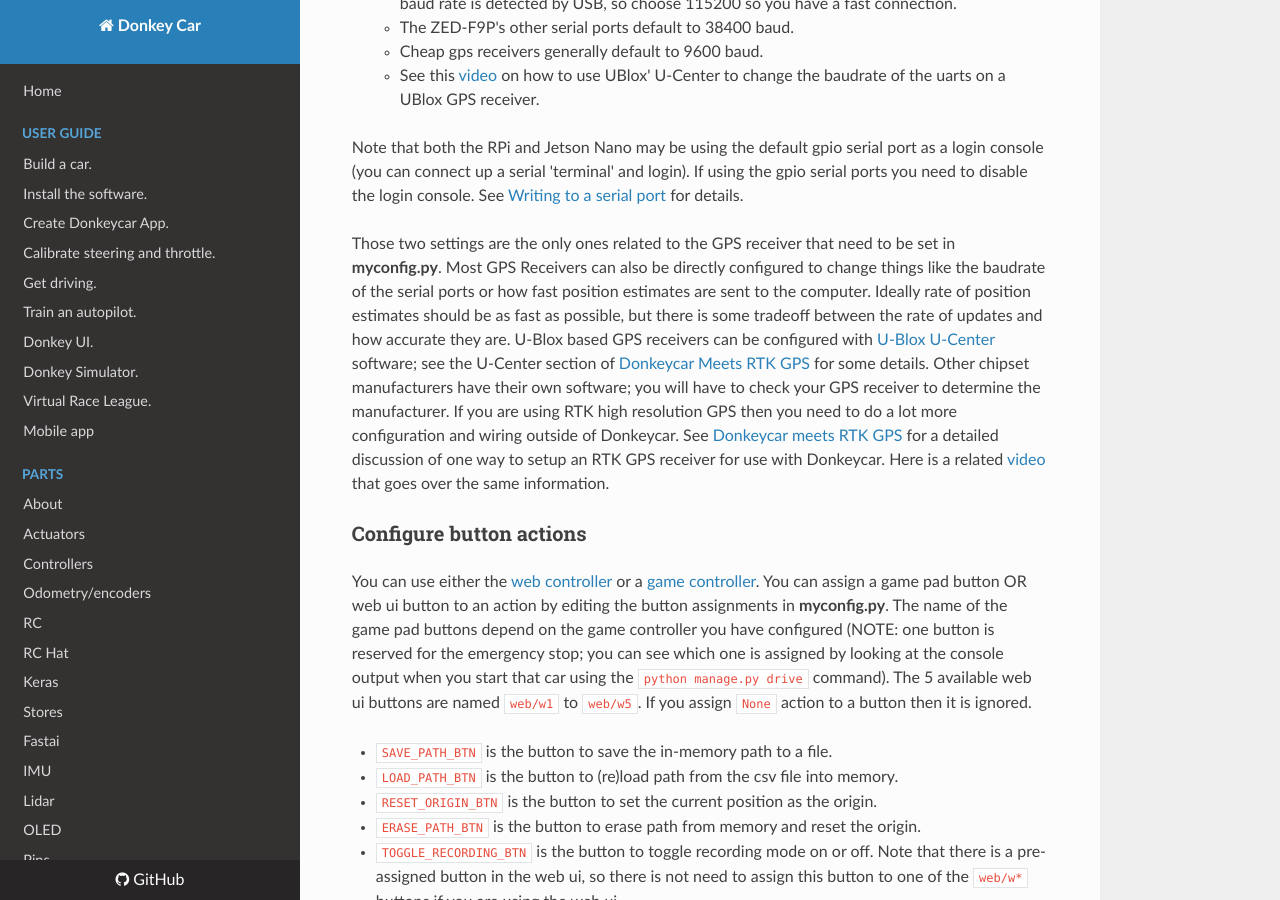
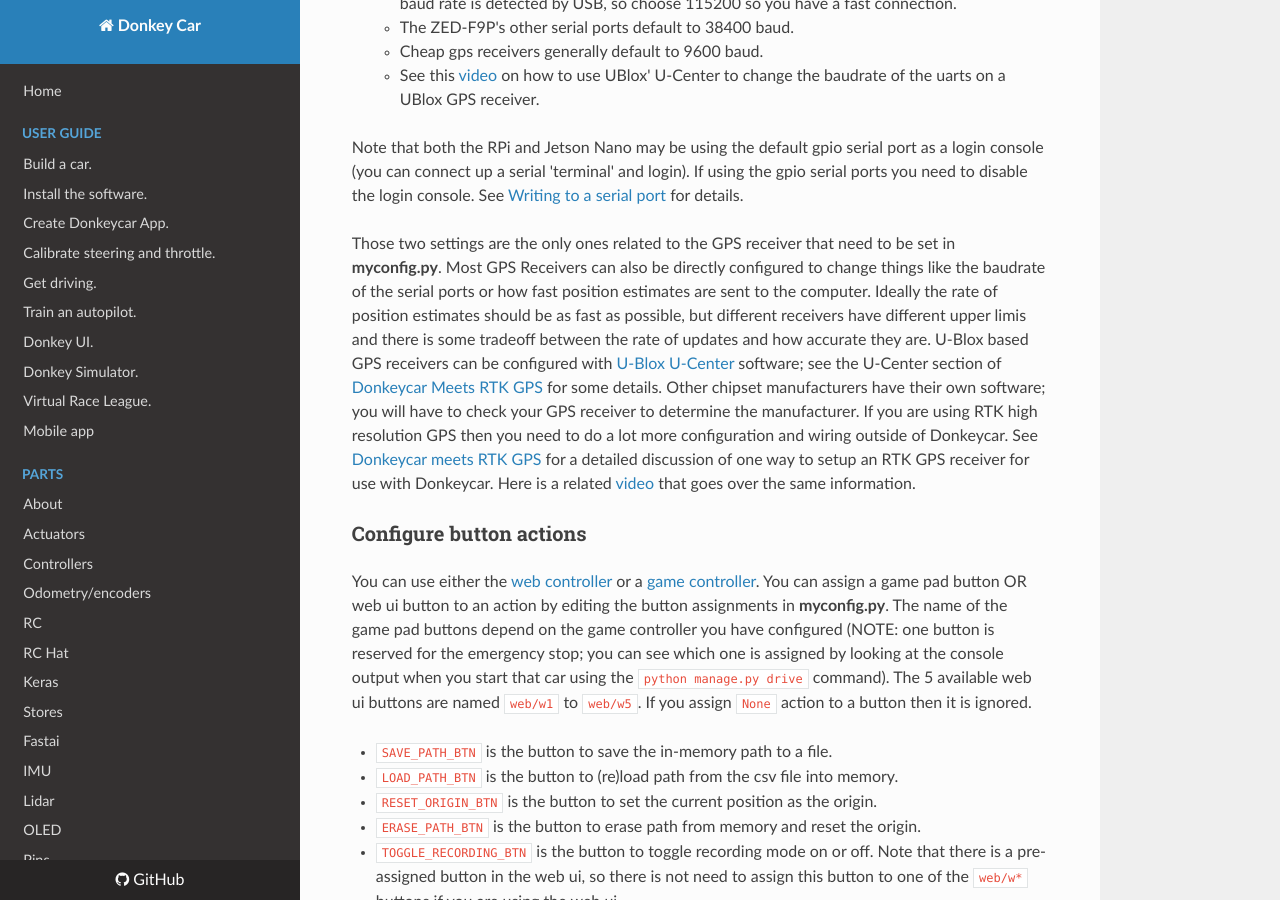
Before and after one commit to autorope/donkeydocs, an MkDocs documentation site: the page built from docs/guide/path_follow/path_follow.md, in a window 1280 px wide and 900 px high, scrolled down 2051 px. Built offline with MkDocs 1.6.1, drawn with Linux system fonts in a browser that asks for light colours; nearby versions of some CDN libraries.

Commit message:
minor syntax fix

```diff
--- a/docs/guide/path_follow/path_follow.md
+++ b/docs/guide/path_follow/path_follow.md
@@ -53,7 +53,7 @@ In **myconfig.py**, search for the 'gps' section.  Make sure `HAVE_GPS = True` i
 
 Note that both the RPi and Jetson Nano may be using the default gpio serial port as a login console (you can connect up a serial 'terminal' and login).  If using the gpio serial ports you need to disable the login console.  See [Writing to a serial port](https://ezward.github.io/gps/#writing-to-the-serial-port) for details.
 
-Those two settings are the only ones related to the GPS receiver that need to be set in **myconfig.py**.  Most GPS Receivers can also be directly configured to change things like the baudrate of the serial ports or how fast position estimates are sent to the computer.  Ideally rate of position estimates should be as fast as possible, but there is some tradeoff between the rate of updates and how accurate they are.  U-Blox based GPS receivers can be configured with [U-Blox U-Center](https://www.u-blox.com/en/product/u-center) software; see the U-Center section of  [Donkeycar Meets RTK GPS](https://ezward.github.io/gps/#u-center) for some details.  Other chipset manufacturers have their own software; you will have to check your GPS receiver to determine the manufacturer.  If you are using RTK high resolution GPS then you need to do a lot more configuration and wiring outside of Donkeycar.  See [Donkeycar meets RTK GPS](https://ezward.github.io/gps/#donkeycar-meets-rtk-gps) for a detailed discussion of one way to setup an RTK GPS receiver for use with Donkeycar.  Here is a related [video](https://youtu.be/q4T7kTaExTs?t=970) that goes over the same information.
+Those two settings are the only ones related to the GPS receiver that need to be set in **myconfig.py**.  Most GPS Receivers can also be directly configured to change things like the baudrate of the serial ports or how fast position estimates are sent to the computer.  Ideally the rate of position estimates should be as fast as possible, but different receivers have different upper limis and there is some tradeoff between the rate of updates and how accurate they are.  U-Blox based GPS receivers can be configured with [U-Blox U-Center](https://www.u-blox.com/en/product/u-center) software; see the U-Center section of  [Donkeycar Meets RTK GPS](https://ezward.github.io/gps/#u-center) for some details.  Other chipset manufacturers have their own software; you will have to check your GPS receiver to determine the manufacturer.  If you are using RTK high resolution GPS then you need to do a lot more configuration and wiring outside of Donkeycar.  See [Donkeycar meets RTK GPS](https://ezward.github.io/gps/#donkeycar-meets-rtk-gps) for a detailed discussion of one way to setup an RTK GPS receiver for use with Donkeycar.  Here is a related [video](https://youtu.be/q4T7kTaExTs?t=970) that goes over the same information.
 
 ### Configure button actions
 
```
